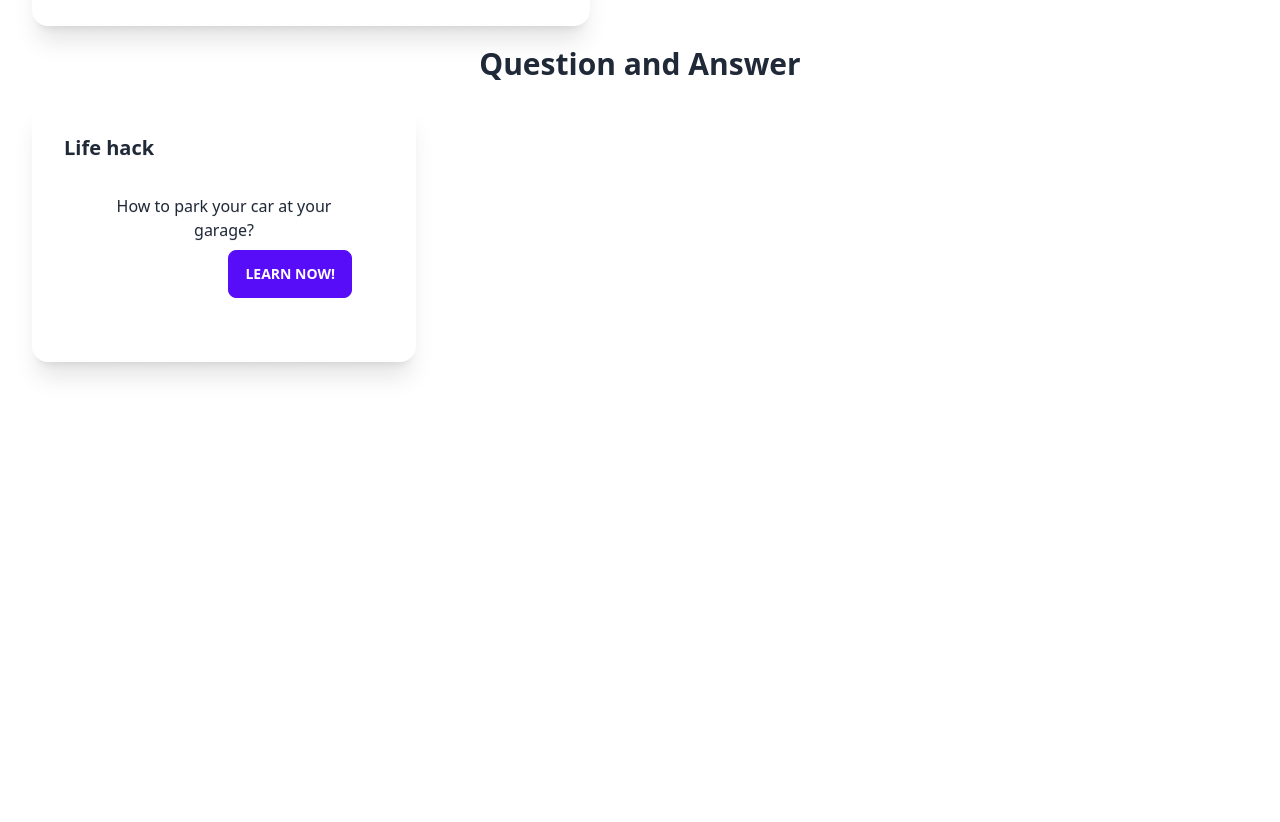
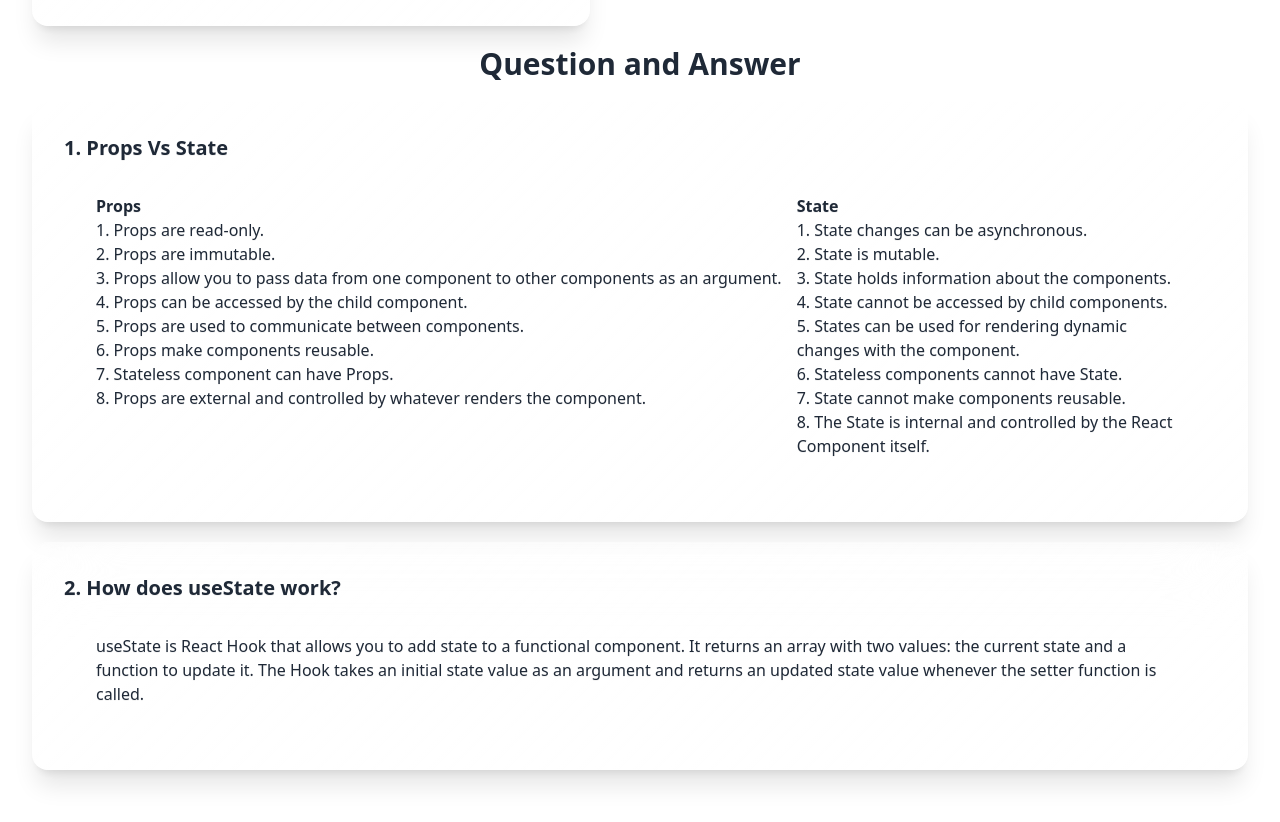
Before and after one commit to Samshuleeecuet/knowledge-cafe, a React (Vite) app: page / in a window 1280 px wide. Shown: the part 2860-3682 px from the top of the page. Before the commit the page ends 3274 px from the top, so only its background shows below. Built offline with nearby package versions, Linux system fonts and the light colour scheme.

Commit message:
Two question answer done

```diff
--- a/src/components/Blog/Blog.jsx
+++ b/src/components/Blog/Blog.jsx
@@ -4,14 +4,39 @@ const Blog = () => {
     return (
         <div className="mt-5">
             <h3 className="text-3xl font-bold mb-5">Question and Answer</h3>
-            <div className="card w-96 glass shadow-xl mb-5">
-                <h2 className="card-title">Life hack</h2>
-            <div className="card-body">
-                <p>How to park your car at your garage?</p>
-                <div className="card-actions justify-end">
-                <button className="btn btn-primary">Learn now!</button>
+            <div className="card w-full glass shadow-xl mb-5">
+                <h2 className="card-title">1. Props Vs State</h2>
+                <div className="card-body flex text-left flex-row">
+                    <div className="w-11/12">
+                        <p><b>Props</b></p>
+                        <p>1. Props are read-only.</p>
+                        <p>2. Props are immutable.</p>
+                        <p>3. Props allow you to pass data from one component to other components as an argument.</p>
+                        <p>4. Props can be accessed by the child component.</p>
+                        <p>5. Props are used to communicate between components.</p>
+                        <p>6. Props make components reusable.</p>
+                        <p>7. Stateless component can have Props.</p>
+                        <p>8. Props are external and controlled by whatever renders the component.</p>
+                    </div>
+                    <div>
+                        <p><b>State</b></p>
+                        <p>1. State changes can be asynchronous.</p>
+                        <p>2. State is mutable.</p>
+                        <p>3. State holds information about the components.</p>
+                        <p>4. State cannot be accessed by child components.</p>
+                        <p>5. States can be used for rendering dynamic changes with the component.</p>
+                        <p>6. Stateless components cannot have State.</p>
+                        <p>7. State cannot make components reusable.</p>
+                        <p>8. The State is internal and controlled by the React Component itself.</p>
+                    </div>
                 </div>
             </div>
+
+            <div className="card w-full glass shadow-xl mb-5">
+                <h2 className="card-title">2. How does useState work?</h2>
+                <div className="card-body flex text-left flex-row">
+                    <p>useState is React Hook that allows you to add state to a functional component. It returns an array with two values: the current state and a function to update it. The Hook takes an initial state value as an argument and returns an updated state value whenever the setter function is called.</p>
+                </div>
             </div>
 
         </div>
--- a/src/components/Cart/Cart.jsx
+++ b/src/components/Cart/Cart.jsx
@@ -1,8 +1,7 @@
 import React, { useEffect, useState } from 'react';
 import SingleData from '../SingleData/SingleData';
 import ShowData from '../ShowData/ShowData';
-// import { toast } from 'react-toastify/dist/components';
-import 'react-toastify/dist/ReactToastify.css';
+
 
 const Cart = () => {
     const [cart,setCart]=useState([]);
@@ -30,8 +29,7 @@ const Cart = () => {
         let newBookMark = cart.blog_title;
         for(let i=0; i<bookMarkData.length-1; i++){
             if(bookMarkData.indexOf(bookMarkData[i],i+1) !==-1){
-                notify();
-                <ToastContainer></ToastContainer>
+
             }
         }
         setBookmark(bookMarkData => [...bookMarkData,newBookMark]);
--- a/src/components/ReactToast/ReactToast.jsx
+++ /dev/null
@@ -1,18 +0,0 @@
-import React from 'react';
-import { ToastContainer , toast} from 'react-toastify';
-import 'react-toastify/dist/ReactToastify.css';
-
-const ReactToast = () => {
-
-    const notify = () =>{
-        toast ("Already Bookmarked");
-    }
-    return (
-        <div>
-            <ToastContainer></ToastContainer>
-            <button onClick={notify}>Notify!</button>
-        </div>
-    );
-};
-
-export default ReactToast;
```
